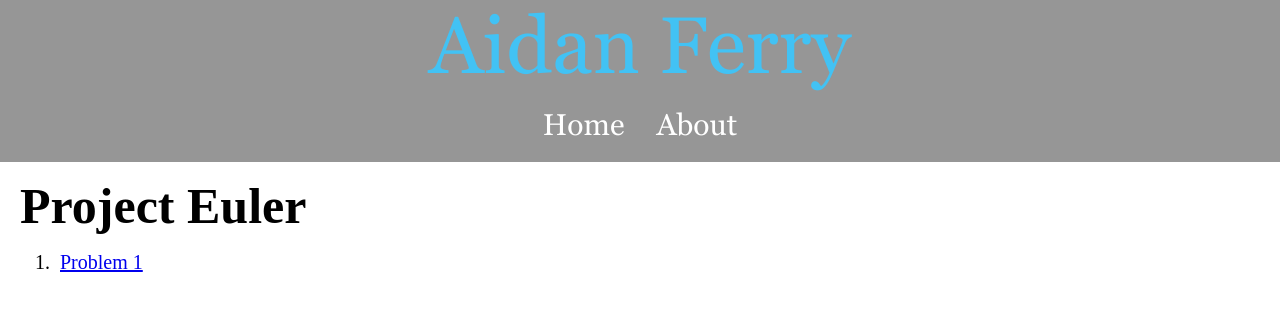
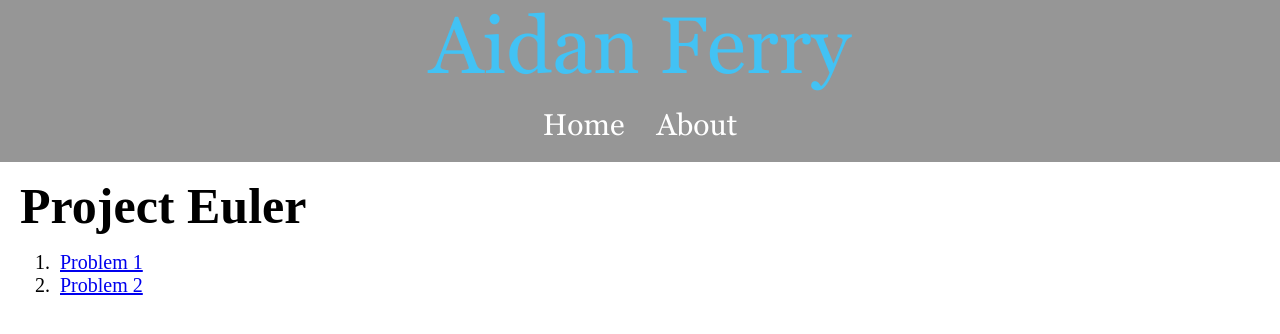
Before and after one commit to Machative/Machative.github.io, a plain HTML site: page html/other.html in a window 1280 px wide. Drawn offline with Linux system fonts and the light colour scheme.

Commit message:
Update other.html

```diff
--- a/html/other.html
+++ b/html/other.html
@@ -20,7 +20,7 @@
     </body>
 </html>
 <script>
-	var problems=1;
+	var problems=2;
 	var problemslist = document.getElementById("problems");
 	for(var i=0;i<problems;i++){
 		var cur = document.createElement("li");
```
